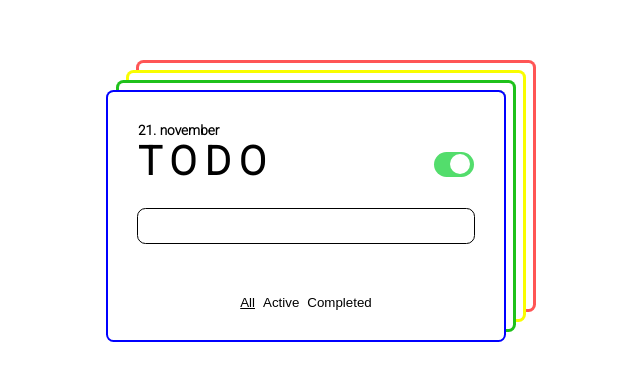
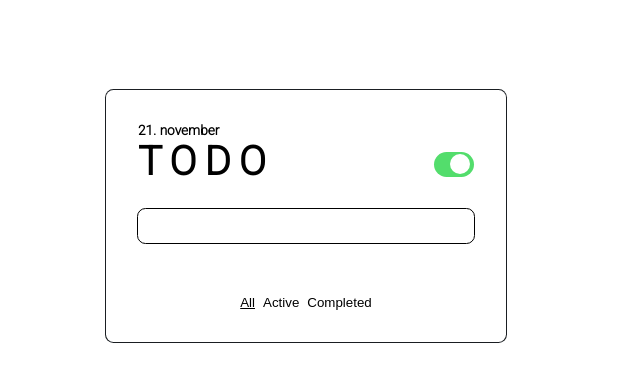
Before and after one commit to terjeee/to-do, a React (Create React App) app: page / in a window 1280 px wide. Shown: the part 184-566 px from the top of the page, without its empty margins (334-974 px from the left). Built offline with nearby package versions, Linux system fonts and the light colour scheme; a web font is replaced by a local one.

Commit message:
+box-shadow

```diff
--- a/src/styles/variables.scss
+++ b/src/styles/variables.scss
@@ -7,10 +7,6 @@ $color-lightgrey: grey;
 $color-blue: #1e90ff;
 $color-green: #53dd6c;
 
-// $box-shadow: rgba(6, 24, 44, 0.3) 0px 0px 0px 2px, rgba(6, 24, 44, 0.65) 0px 4px 6px -1px;
-$box-shadow: blue 0px 0px 0px 2px inset, rgb(255, 255, 255) 10px -10px 0px -3px,
-  rgb(31, 193, 27) 10px -10px, rgb(255, 255, 255) 20px -20px 0px -3px,
-  rgb(249, 253, 0) 20px -20px, rgb(255, 255, 255) 30px -30px 0px -3px,
-  rgb(255, 85, 85) 30px -30px;
+$box-shadow: rgba(0, 0, 0, 0.02) 0px 1px 3px 0px, rgba(27, 31, 35, 1) 0px 0px 0px 1px;
 
 $border-radius: 7.5px;
```
